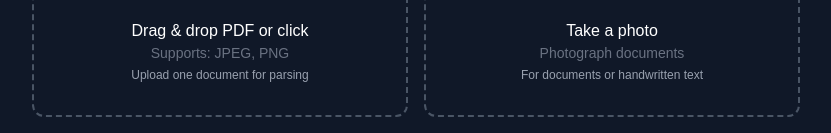
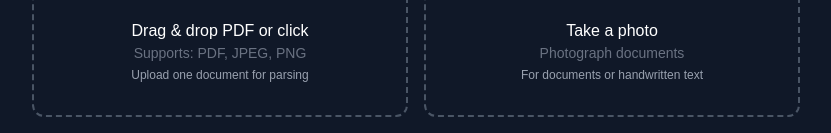
Before and after one commit to KaziAmin110/Revision, a Next.js app in the folder frontend/: page /upload in a window 1280 px wide. Shown: the part 453-586 px from the top of the page, without its empty margins (224-1055 px from the left). Built offline with nearby package versions, Linux system fonts and the light colour scheme; no server answers.

Commit message:
Fixed Parsing Issue

```diff
--- a/frontend/app/upload/page.tsx
+++ b/frontend/app/upload/page.tsx
@@ -230,7 +230,7 @@ export default function UploadPage() {
               <p className="font-medium">
                 {file ? "Replace current file" : "Drag & drop PDF or click"}
               </p>
-              <p className="text-sm text-gray-500">Supports: JPEG, PNG</p>
+              <p className="text-sm text-gray-500">Supports: PDF, JPEG, PNG</p>
               <p className="text-xs text-gray-400 mt-1">
                 Upload one document for parsing
               </p>
```
Also changed, not shown: 1 other file (tests, documents, lock files or other folders).
